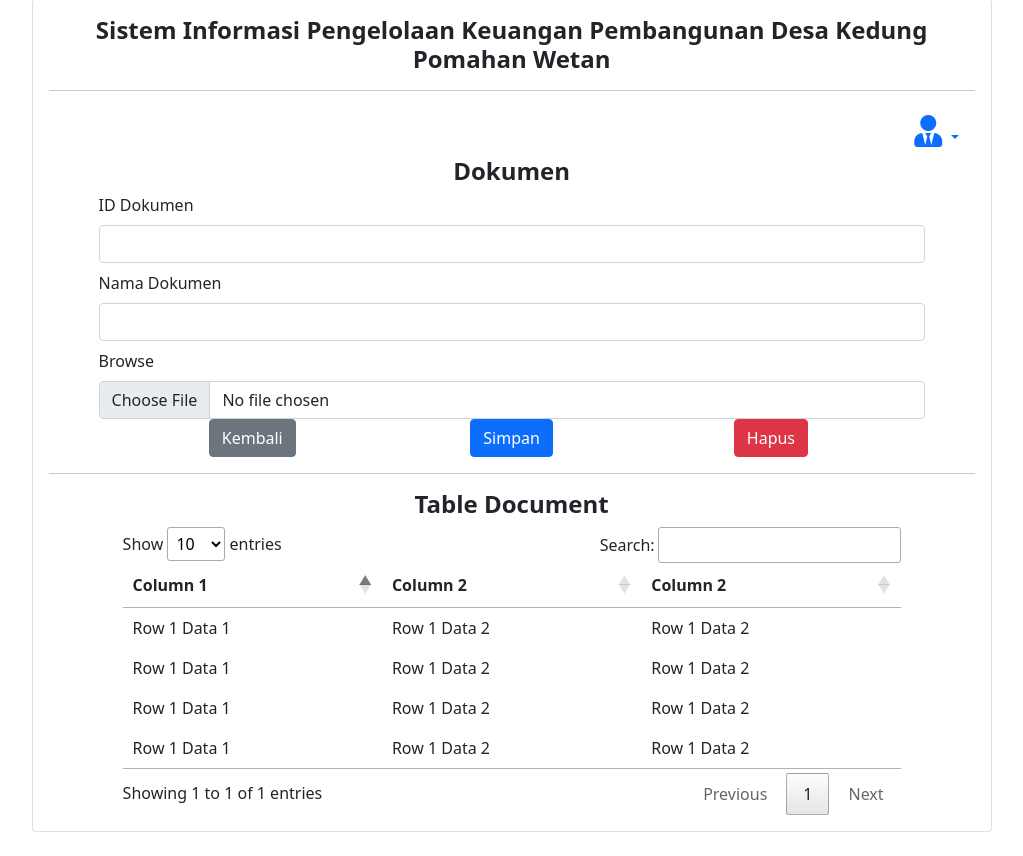
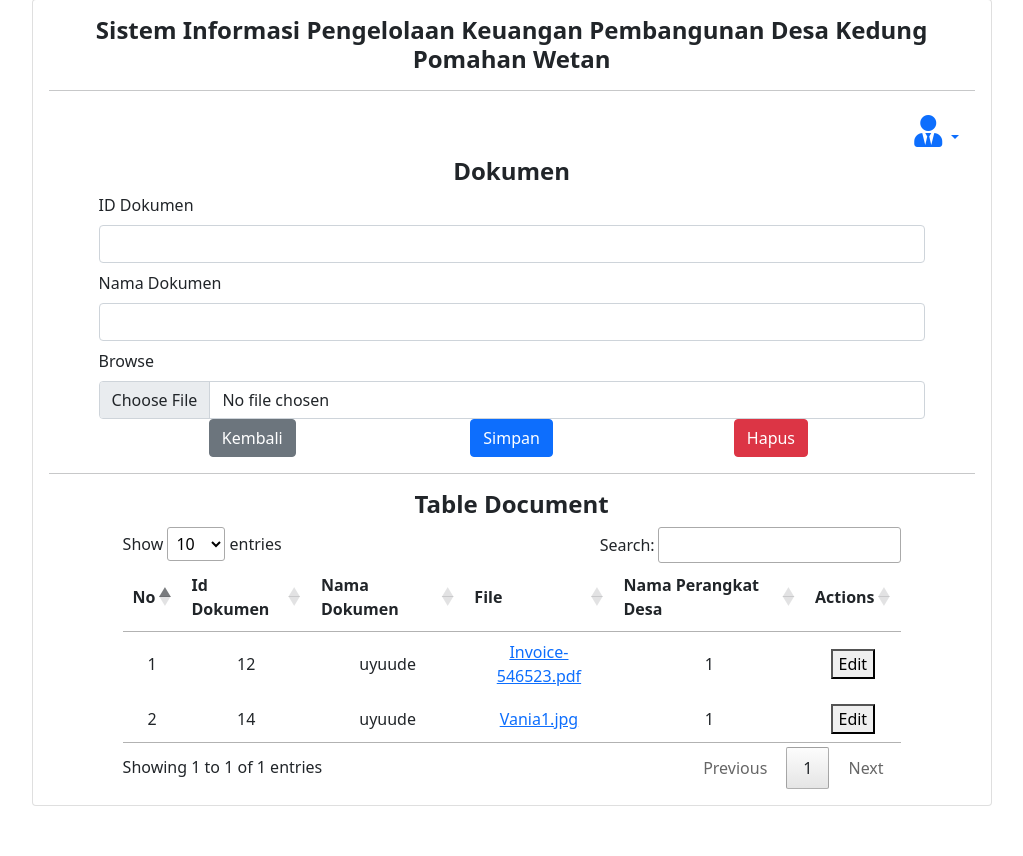
Before and after one commit to adrianfathurs/Sistem-Informasi-Desa, a CodeIgniter app: page /SisFoDes/Dokumen in a window 1280 px wide. Shown: the part 161-1017 px from the top of the page, without its empty margins (204-1227 px from the left). After the commit the page ends 967 px from the top, so only its background shows below. Run offline with CodeIgniter, Linux system fonts and the light colour scheme; data comes from the database, SQL or seed files in the repository; some libraries are stand-ins or nearby versions.

Commit message:
coba download file

```diff
--- a/application/controllers/Dokumen.php
+++ b/application/controllers/Dokumen.php
@@ -2,9 +2,10 @@
 defined('BASEPATH') OR exit('No direct script access allowed');
 
 class Dokumen extends CI_Controller {
-   public function __construct(){
-        parent :: __construct();
-        $this->load->model("MDokumen");
+  public function __construct(){
+    parent :: __construct();
+    $this->load->model("MDokumen");
+    $this->load->helper('download');
 
     }
 	public function index()
@@ -14,16 +15,19 @@ class Dokumen extends CI_Controller {
     $data['content']="dokumen/dokumen.php";
     $data['js']="dokumen/dokumen_js.php";
     $data['footer']="template/template_footer.php";
+    $data['dataDokumen']=$this->MDokumen->getAll();
+
     $this->load->view('template/vtemplate',$data);
 	}
 
   public function deletedFile($query){
     delete_files('./upload/dokumen/'.$query->File_Name);
   }
-  public function upload()
-    {
+
+  public function upload() {
         $config['allowed_types']='pdf|jpg';
         $config['upload_path']='./upload/dokumen/';
+
         $this->load->library('upload',$config);
 
         if($this->upload->do_upload('image')){
@@ -52,4 +56,10 @@ class Dokumen extends CI_Controller {
         }
     }
 
+    public function download($fileName){
+      var_dump($fileName);
+        $file='upload/dokumen/'.$fileName;
+        force_download($file,NULL);
+    }
+
 }
--- a/application/models/MDokumen.php
+++ b/application/models/MDokumen.php
@@ -3,7 +3,11 @@ defined('BASEPATH') OR exit('No direct script access allowed');
 
 class MDokumen extends CI_Model {
 
-	public function save($id,$input){
+	public function getAll(){
+    $query = $this->db->get('dokumen')->result_array();
+    return $query;
+  }
+  public function save($id,$input){
     $this->db->where('Id_Dok', $id);
     $query=$this->db->from('dokumen');
     $data = $query->get()->row();
--- a/application/views/dokumen/dokumen.php
+++ b/application/views/dokumen/dokumen.php
@@ -62,21 +62,27 @@
             <div class="row mt-2">
               <table id="table_id" class="table-responsive">
                 <thead>
-                    <tr>
-                          <th>Column 1</th>
-                          <th>Column 2</th>
-                          <th>Column 2</th>
+                    <tr class="text-center">
+                          <th>No</th>
+                          <th>Id Dokumen</th>
+                          <th>Nama Dokumen</th>
+                          <th>File</th>
+                          <th>Nama Perangkat Desa</th>
+                          <th>Actions</th>
                     </tr>
                   </thead>
-                <?php for($i=0;$i<4;$i++):?>
+                <?php $i=1; foreach ($dataDokumen as $item): ?>
                   <tbody>
-                      <tr>
-                          <td>Row 1 Data 1</td>
-                          <td>Row 1 Data 2</td>
-                          <td>Row 1 Data 2</td>
+                      <tr class="text-center">
+                          <td><?php echo $i++?></td>
+                          <td><?php echo $item["Id_Dok"]?></td>
+                          <td><?php echo $item["Nama_Dokumen"]?></td>
+                          <td><a target="_blank" href="<?php echo base_url("Dokumen/download/").$item["File_Name"]?>"><?php echo $item["File_Name"]?></a></td>
+                          <td><?php echo $item["fk_PD"]?></td>
+                          <td><a><button >Edit</button></a></td>
                       </tr>
                   </tbody>
-                  <?php endfor;?>
+                  <?php endforeach;?>
               </table>
             </div>
         </div>
--- a/application/views/dokumen/dokumen_js.php
+++ b/application/views/dokumen/dokumen_js.php
@@ -4,24 +4,3 @@ $(document).ready( function () {
     $('#table_id').DataTable();
 } );
 </script>
-<script>
-$('#form-dokumen-save').on('click', function(e){
-	  console.log("berhasil");
-        e.preventDefault();
-
-        const href = $('#form-dokumen').attr('action');
-
-        Swal.fire({
-            title: 'Perhatian',
-            text: "Data Anda Berhasil Tersimpan",
-            icon: 'success',
-
-            confirmButtonColor: '#49cd23',
-            confirmButtonText: 'Sudah Paham!'
-            }).then((result) => {
-            if (result.value) {
-              document.location.href = href;
-            }
-        });
-        });
-</script>
--- a/application/views/template/template_footer.php
+++ b/application/views/template/template_footer.php
@@ -9,7 +9,6 @@
 			  crossorigin="anonymous"></script>
     <!-- Data Table -->
     <script type="text/javascript" charset="utf8" src="https://cdn.datatables.net/1.10.24/js/jquery.dataTables.js"></script>
-    <script type="text/javascript" charset="utf8" src="https://cdnjs.cloudflare.com/ajax/libs/sweetalert/2.1.2/sweetalert.min.js"></script>
 
     <?php
     if(isset($js)){
--- a/application/views/template/template_header.php
+++ b/application/views/template/template_header.php
@@ -17,8 +17,6 @@
       $this->load->view($css);
     }
   ?>
-  <!-- sweet alert -->
-  <link rel="stylesheet" href="https://cdnjs.cloudflare.com/ajax/libs/limonte-sweetalert2/6.6.9/sweetalert2.min.css">
-  <script src="https://cdnjs.cloudflare.com/ajax/libs/limonte-sweetalert2/6.6.9/sweetalert2.min.js"></script>
+
 </head>
 <body>
```
Also changed, not shown: application/config/routes.php (line endings or trailing spaces), 2 other files.
